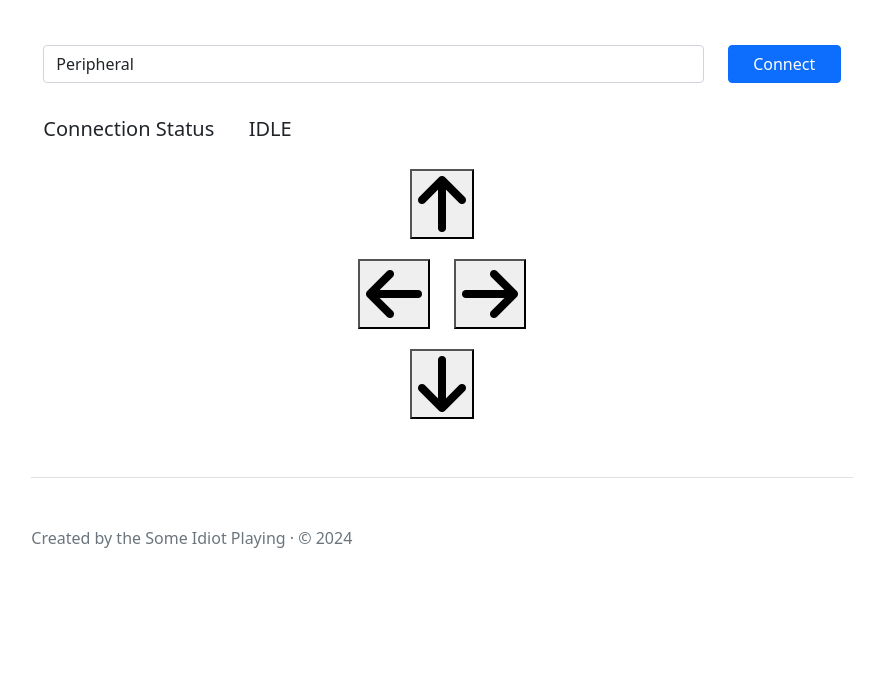
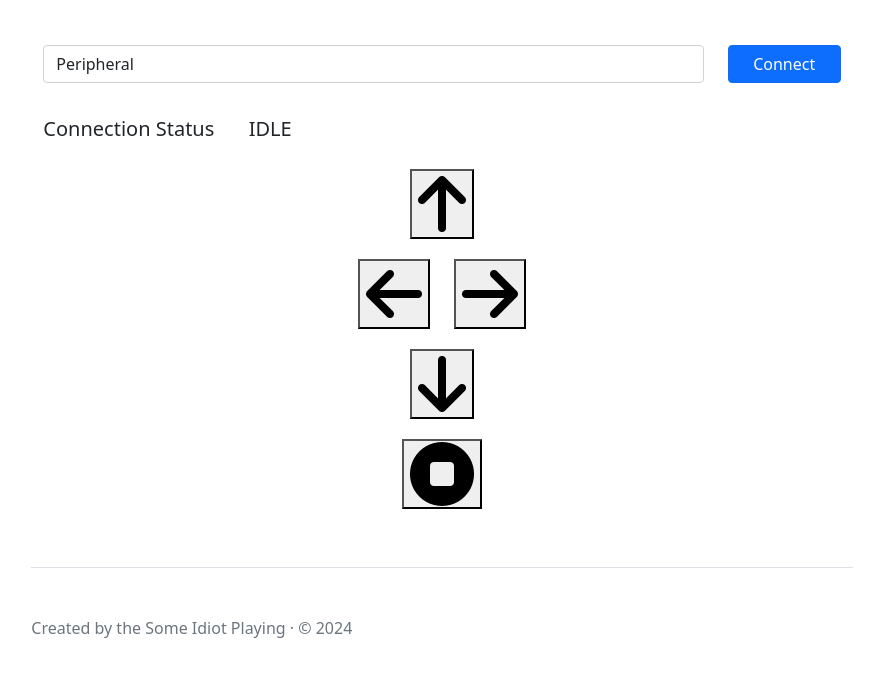
Before and after one commit to javaplus/MadScientist, a plain HTML site: page docs/index.html in a window 1280 px wide. Shown: the part 104-780 px from the top of the page, without its empty margins (198-1070 px from the left). Drawn offline with Linux system fonts and the light colour scheme.

Commit message:
add stop button to bluetooth remote page

```diff
--- a/docs/btscript.js
+++ b/docs/btscript.js
@@ -60,6 +60,7 @@ function enableControlButtons() {
     backwardButton.addEventListener("click", () => sendCommand("backward"));
     leftButton.addEventListener("click", () => sendCommand("left"));
     rightButton.addEventListener("click", () => sendCommand("right"));
+    stopButton.addEventListener("click", () => sendCommand("stop"));
 }
 
 // Function to send command to the peripheral
--- a/docs/index.html
+++ b/docs/index.html
@@ -91,6 +91,11 @@
                     <button id="backwardButton"><i class="fas fa-arrow-down fa-4x" ></i></button>
                 </div>
             </div>
+            <div class="row">
+                <div class="col-12">
+                    <button id="stopButton"><i class="fas fa-circle-stop fa-4x" ></i></button>
+                </div>
+            </div>
         </div>
     </main>
     <footer class="pt-5 my-5 text-muted border-top">
```
